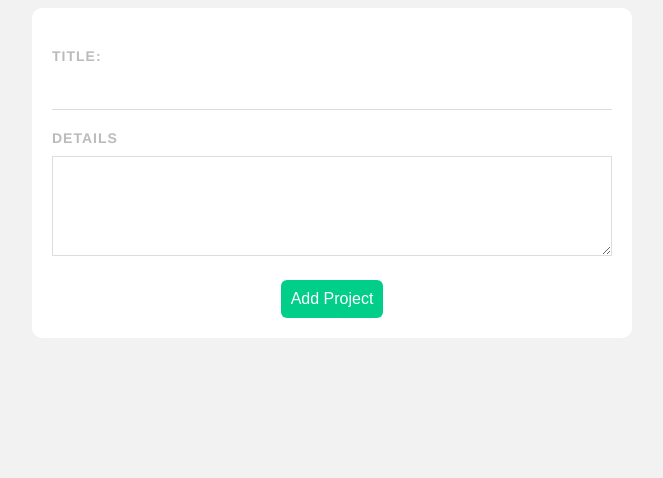
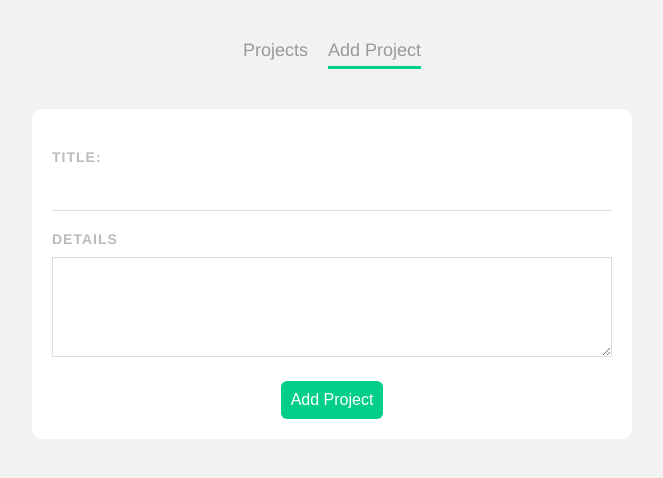
Before and after one commit to haikalrozhan/project_planner_vue3, a Vue app: page /add in a window 1280 px wide. Shown: the top 478 px of the page, without its empty margins (308-971 px from the left). Built offline with nearby package versions, Linux system fonts and the light colour scheme.

Commit message:
Navbar component

```diff
--- a/src/App.vue
+++ b/src/App.vue
@@ -1,7 +1,14 @@
 <template>
-
+  <Navbar/>
   <router-view/>
 </template>
+
+<script>
+  import Navbar from './components/Navbar.vue'
+  export default {
+    components: {Navbar}
+  }
+</script>
 
 <style>
 #app {
--- /dev/null
+++ b/src/components/Navbar.vue
@@ -0,0 +1,31 @@
+<template>
+  <nav class="main-nav">
+      <router-link :to="{name: 'Home'}">Projects</router-link>
+      <router-link :to="{name: 'AddProject'}">Add Project</router-link>
+
+  </nav>
+</template>
+
+<script>
+export default {
+
+}
+</script>
+
+<style>
+    .main-nav{
+        text-align: center;
+        margin: 40px auto;
+    }
+    .main-nav a{
+        display: inline-block;
+        text-decoration: none;
+        margin: 0 10px;
+        color: #999;
+        font-size: 18px;
+    }
+    a.router-link-active{
+        border-bottom: 3px solid #00ce89;
+        padding-bottom: 5px;
+    }
+</style>
--- a/src/router/index.js
+++ b/src/router/index.js
@@ -5,7 +5,7 @@
 const routes = [
   {
     path: "/",
-    name: "home",
+    name: "Home",
     component: Home,
   },
   {
```
